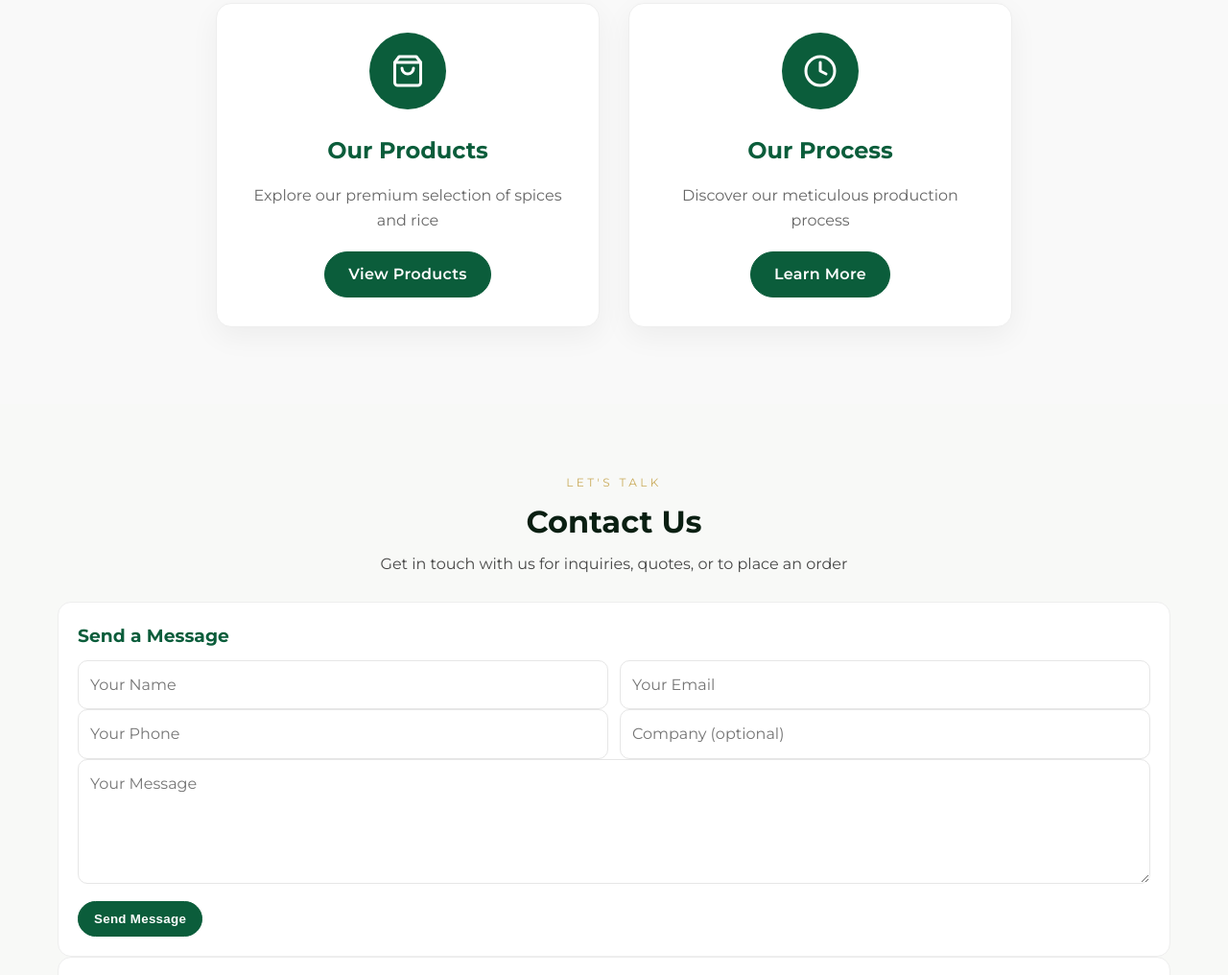
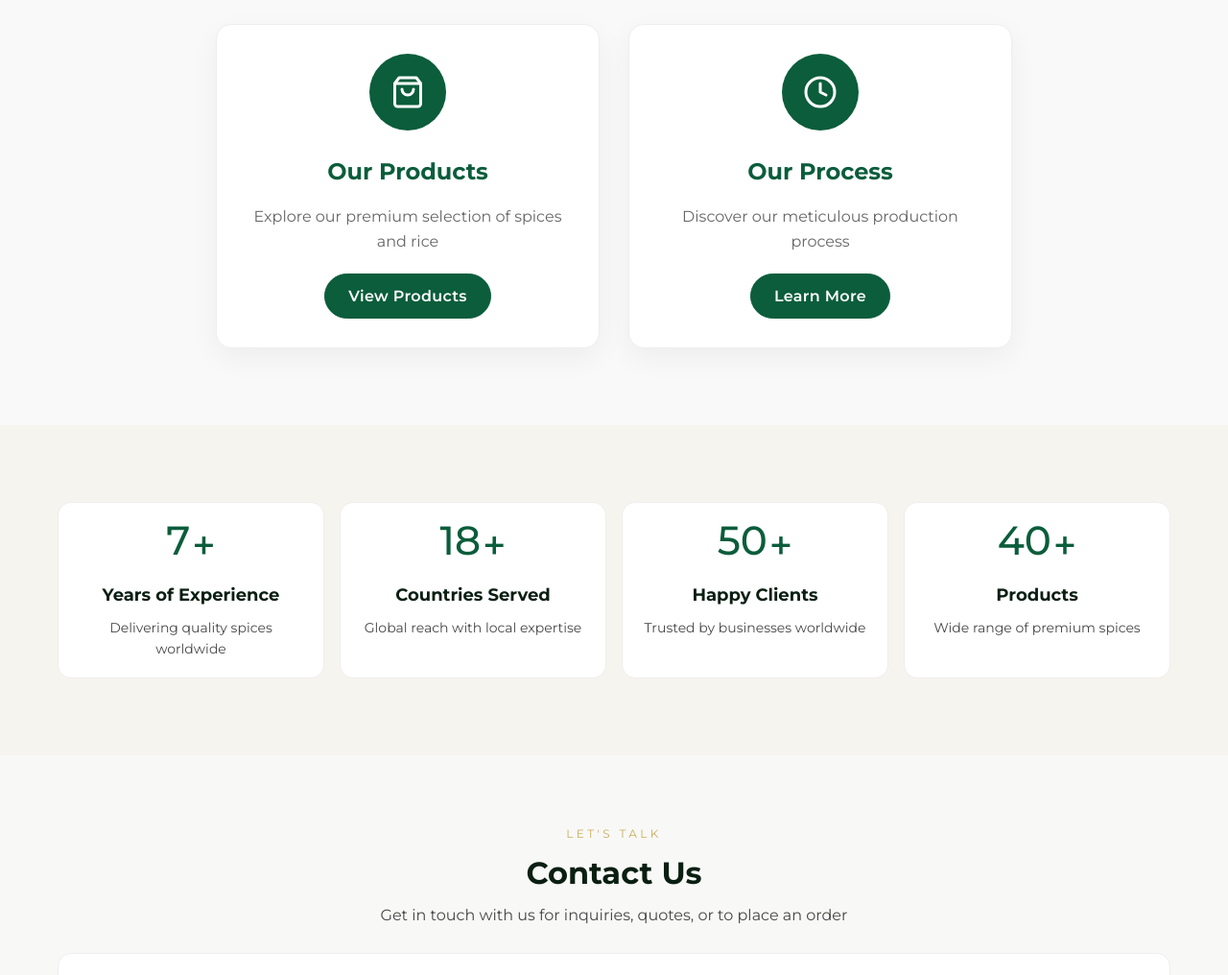
Before and after one commit to ozatechnologies/aquodemo, a plain HTML site: page index.html in a window 1280 px wide. Shown: the part 1784-2800 px from the top of the page at 96% size. Drawn offline with Linux system fonts and the light colour scheme.

Commit message:
Update index.html

```diff
--- a/index.html
+++ b/index.html
@@ -5,6 +5,7 @@
 <meta name="viewport" content="width=device-width,initial-scale=1" />
 <title>Aqizo International — Spices & Rice Export</title>
 <meta name="description" content="Aqizo International exports premium Indian spices and rice worldwide. 100% natural. Pure veg." />
+<link href="https://fonts.googleapis.com/css2?family=DM+Sans:wght@400;500;600;700&display=swap" rel="stylesheet">
 <link href="https://fonts.googleapis.com/css2?family=Montserrat:wght@400;500;600;700&display=swap" rel="stylesheet">
 
 <style>
@@ -25,8 +26,8 @@
   section{scroll-margin-top:84px}
 
   /* topbar + nav */
-  .topbar{background:var(--green);color:#e9f3ee;font-size:14px}
-  .topbar .container{display:flex;gap:18px;justify-content:space-between;align-items:center;padding:8px 20px}
+  .topbar{background:var(--green);color:#ffffff;font-size:14px;padding: 10px 0}
+  .topbar .container{padding:8px 20px; text-align: center;}
   .nav{position:sticky;top:0;z-index:50;background:#fff;border-bottom:1px solid #eee}
   .nav .container{height:64px;display:flex;align-items:center;justify-content:space-between}
   .brand{display:flex;gap:10px;align-items:center}
@@ -106,6 +107,46 @@
   .reveal{opacity:0;transform:translateY(16px);transition:opacity .7s ease, transform .7s ease}
   .reveal.visible{opacity:1;transform:translateY(0)}
 
+  /* Stats Counter */
+  .counter {
+    font-size: 42px;
+    font-weight: 500; /* Changed from 700 to 500 for medium weight */
+    color: var(--green);
+    margin-bottom: 10px;
+    line-height: 1;
+    display: inline-block;
+    vertical-align: middle;
+  }
+  .stat {
+    padding: 30px 20px;
+    text-align: center;
+    transition: transform 0.3s ease;
+  }
+  .stat:hover {
+    transform: translateY(-5px);
+  }
+  .stat h3 {
+    margin: 12px 0 8px;
+    color: var(--dark);
+    font-size: 18px;
+  }
+  .stat p {
+    margin: 0;
+    font-size: 14px;
+    opacity: 0.8;
+  }
+  .stat .plus {
+    font-size: 42px;
+    font-weight: 500; /* Matched to counter weight */
+    color: var(--green);
+    margin-left: 2px;
+    line-height: 1;
+    display: inline-block;
+    vertical-align: middle; /* Changed from top to middle */
+    margin-top: 0; /* Removed negative margin */
+  }
+
+
   /* responsive */
   @media (max-width:1100px){
     .grid-sq{grid-template-columns:repeat(3,minmax(0,1fr))}
@@ -126,8 +167,8 @@
 
   <!-- Top bar -->
   <div class="topbar">
-    <div class="container">
-      <centre><div>Luxury in Every Aroma, Quality in Every Grain.</div></centre>
+    <div class="container" style="display: flex; justify-content: center; font-family: 'DM Sans', sans-serif; font-weight: 500; letter-spacing: 0.5px; font-size: 1.1em; text-transform: uppercase;">
+      <div>Luxury in Every Aroma, Quality in Every Grain</div>
     </div>
   </div>
 
@@ -149,10 +190,11 @@
   <!-- Hero slideshow -->
   <header class="hero" aria-label="Aqizo slideshow">
     <!-- Hero Slides -->
-    <div class="slide active" style="background-image:url('https://pollinations.ai/p/A%20premium%20flat-lay%20food%20photography%20composition%3A%20multiple%20elegant%20bowls%20and%20plates%2C%20each%20filled%20with%20different%20Indian%20spices%20(turmeric%2C%20chili%20powder%2C%20cumin%20seeds%2C%20coriander%2C%20cinnamon%20sticks%2C%20star%20anise%2C%20cardamom)%20and%20fluffy%20basmati%20rice.%20Stylish%20dark%20matte%20black%20background%20for%20high%20contrast.%20Dramatic%20studio%20lighting%20with%20soft%20shadows%2C%20highlighting%20the%20rich%20textures%20and%20vibrant%20colors%20of%20the%20spices.%20Minimalist%20yet%20luxurious%20ad-style%20layout%2C%20top-view%20arrangement%2C%20ultra%20high-resolution%2C%20professional%20food%20magazine%20aesthetic.?width=720&height=1280&seed=10124&enhance=true&nologo=true&model=flux');"></div>
+    <div class="slide active" style="background-image:url('https://media.istockphoto.com/id/1147235336/photo/spices-herbs-rice-various-beans-and-seasonings-for-cooking-on-dark-backgraund-with-copy-space.jpg?s=612x612&w=0&k=20&c=EYjKX-fMG4tzIatfUTqTGEwM2uyy3VYiZNffpx6cHtU=');">
+    </div>
     <div class="slide" style="background-image:url('https://img.freepik.com/premium-photo/directly-shot-various-spices-wooden-table_1048944-20733959.jpg');"></div>
     <div class="slide" style="background-image:url('https://img.freepik.com/premium-photo/cropped-hand-man-picking-leaves_1048944-23425436.jpg');"></div>
-    <div class="slide" style="background-image:url('https://pollinations.ai/p/A%20premium%20flat-lay%20food%20photography%20composition%3A%20multiple%20elegant%20bowls%20and%20plates%2C%20each%20filled%20with%20different%20Indian%20spices%20(turmeric%2C%20chili%20powder%2C%20cumin%20seeds%2C%20coriander%2C%20cinnamon%20sticks%2C%20star%20anise%2C%20cardamom)%20and%20fluffy%20basmati%20rice.%20Stylish%20dark%20matte%20black%20background%20for%20high%20contrast.%20Dramatic%20studio%20lighting%20with%20soft%20shadows%2C%20highlighting%20the%20rich%20textures%20and%20vibrant%20colors%20of%20the%20spices.%20Minimalist%20yet%20luxurious%20ad-style%20layout%2C%20top-view%20arrangement%2C%20ultra%20high-resolution%2C%20professional%20food%20magazine%20aesthetic.?width=720&height=1280&seed=10124&enhance=true&nologo=true&model=flux');"></div>
+    <div class="slide" style="background-image:url('https://media.istockphoto.com/id/1147235336/photo/spices-herbs-rice-various-beans-and-seasonings-for-cooking-on-dark-backgraund-with-copy-space.jpg?s=612x612&w=0&k=20&c=EYjKX-fMG4tzIatfUTqTGEwM2uyy3VYiZNffpx6cHtU=');"></div>
 
     <!-- Caption -->
     <div class="hero-content" id="heroCaption">
@@ -225,6 +267,34 @@
           <p style="color: #666; line-height: 1.6; margin: 0 0 20px 0;">Discover our meticulous production process</p>
           <div class="btn" style="display: inline-block; background: var(--green); color: white; padding: 10px 24px; border-radius: 30px; font-weight: 600; transition: all 0.3s ease;">Learn More</div>
         </a>
+      </div>
+    </div>
+  </section>
+
+  <!-- Stats Section -->
+  <section class="band" style="padding: 80px 0;">
+    <div class="container">
+      <div class="stats">
+        <div class="stat reveal">
+          <div class="counter" data-target="7">0</div><span class="plus">+</span>
+          <h3>Years of Experience</h3>
+          <p>Delivering quality spices worldwide</p>
+        </div>
+        <div class="stat reveal">
+          <div class="counter" data-target="18">0</div><span class="plus">+</span>
+          <h3>Countries Served</h3>
+          <p>Global reach with local expertise</p>
+        </div>
+        <div class="stat reveal">
+          <div class="counter" data-target="50">0</div><span class="plus">+</span>
+          <h3>Happy Clients</h3>
+          <p>Trusted by businesses worldwide</p>
+        </div>
+        <div class="stat reveal">
+          <div class="counter" data-target="40">0</div><span class="plus">+</span>
+          <h3>Products</h3>
+          <p>Wide range of premium spices</p>
+        </div>
       </div>
     </div>
   </section>
@@ -393,6 +463,63 @@
     caption.classList.add('show');
     let timer = setInterval(()=>{ index = (index+1)%slides.length; show(index); }, 4000);
 
+    // Faster counter animation
+    const counters = document.querySelectorAll('.counter');
+    const duration = 1500; // 1.5 seconds total duration
+    const frameDuration = 10; // Faster frame updates
+    const totalFrames = Math.round(duration / frameDuration);
+    const easeOutQuad = t => t * (2 - t); // Keep the smooth easing but make it faster
+
+    function animateCounter() {
+      counters.forEach(counter => {
+        const target = +counter.getAttribute('data-target');
+        let frame = 0;
+        const countTo = target;
+        const startTime = Date.now();
+
+        function updateCounter() {
+          frame++;
+          const elapsed = Date.now() - startTime;
+          const progress = Math.min(elapsed / duration, 1);
+          const currentCount = Math.round(countTo * easeOutQuad(progress));
+
+          counter.innerText = currentCount;
+
+          if (progress < 1) {
+            requestAnimationFrame(updateCounter);
+          } else {
+            counter.innerText = countTo; // Ensure final value is exact
+          }
+        }
+
+        requestAnimationFrame(updateCounter);
+      });
+    }
+
+    // Start counter when section is in view with scroll animation
+    const observer = new IntersectionObserver((entries) => {
+      entries.forEach(entry => {
+        if (entry.isIntersecting) {
+          // Reset counters to 0
+          document.querySelectorAll('.counter').forEach(counter => {
+            counter.innerText = '0';
+          });
+          // Start animation after a small delay
+          setTimeout(animateCounter, 300);
+          // Only animate once
+          observer.unobserve(entry.target);
+        }
+      });
+    }, {
+      threshold: 0.5,
+      rootMargin: '0px 0px -50px 0px' // Start animation slightly before element is in view
+    });
+
+    // Observe each stat
+    document.querySelectorAll('.stat').forEach(stat => {
+      observer.observe(stat);
+    });
+
     // pause on hover
     document.querySelector('header.hero').addEventListener('mouseenter', ()=>clearInterval(timer));
     document.querySelector('header.hero').addEventListener('mouseleave', ()=> timer = setInterval(()=>{ index=(index+1)%slides.length; show(index); }, 4000));
```
Lines whose indentation alone changed are shown as unchanged.
